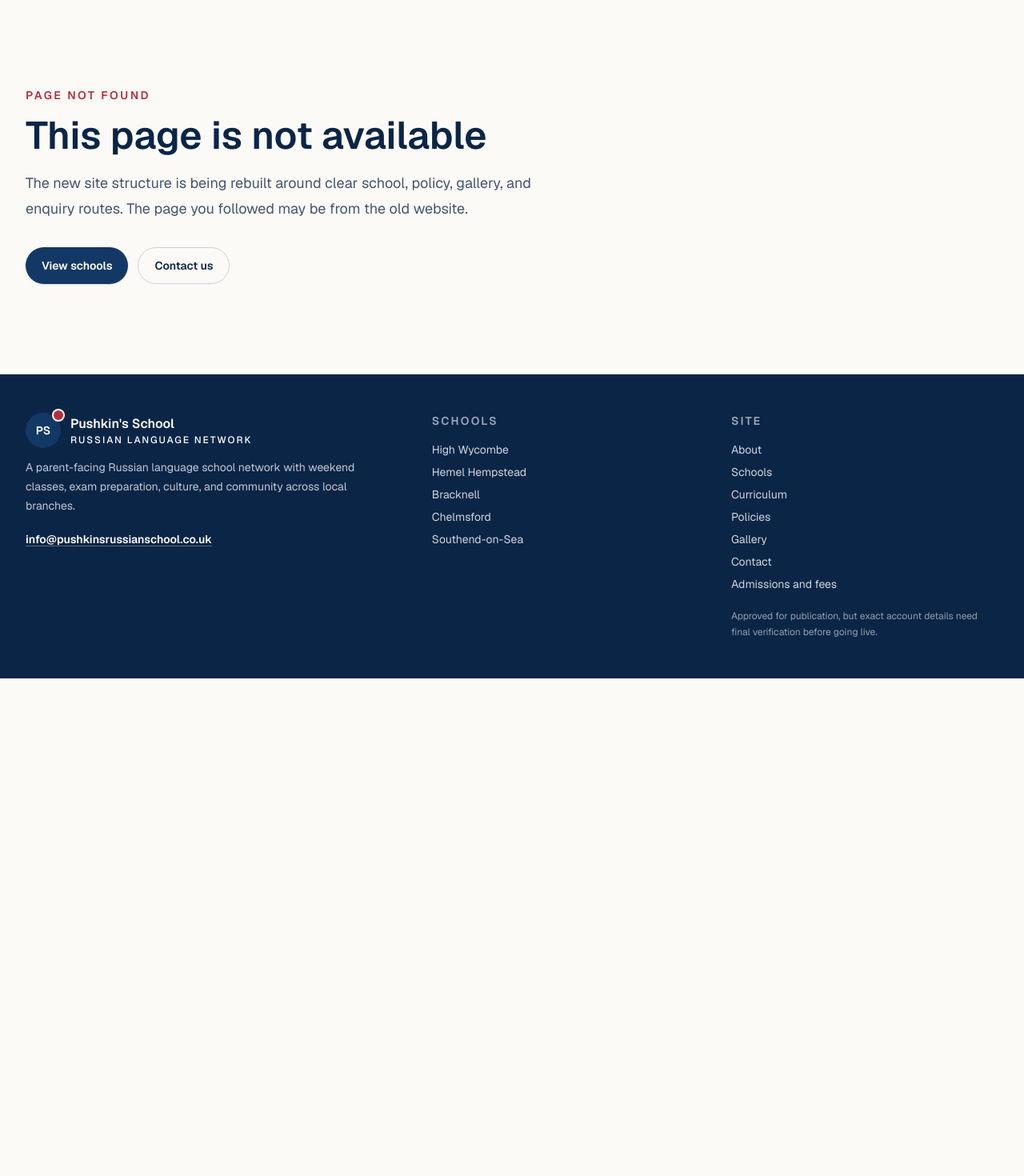
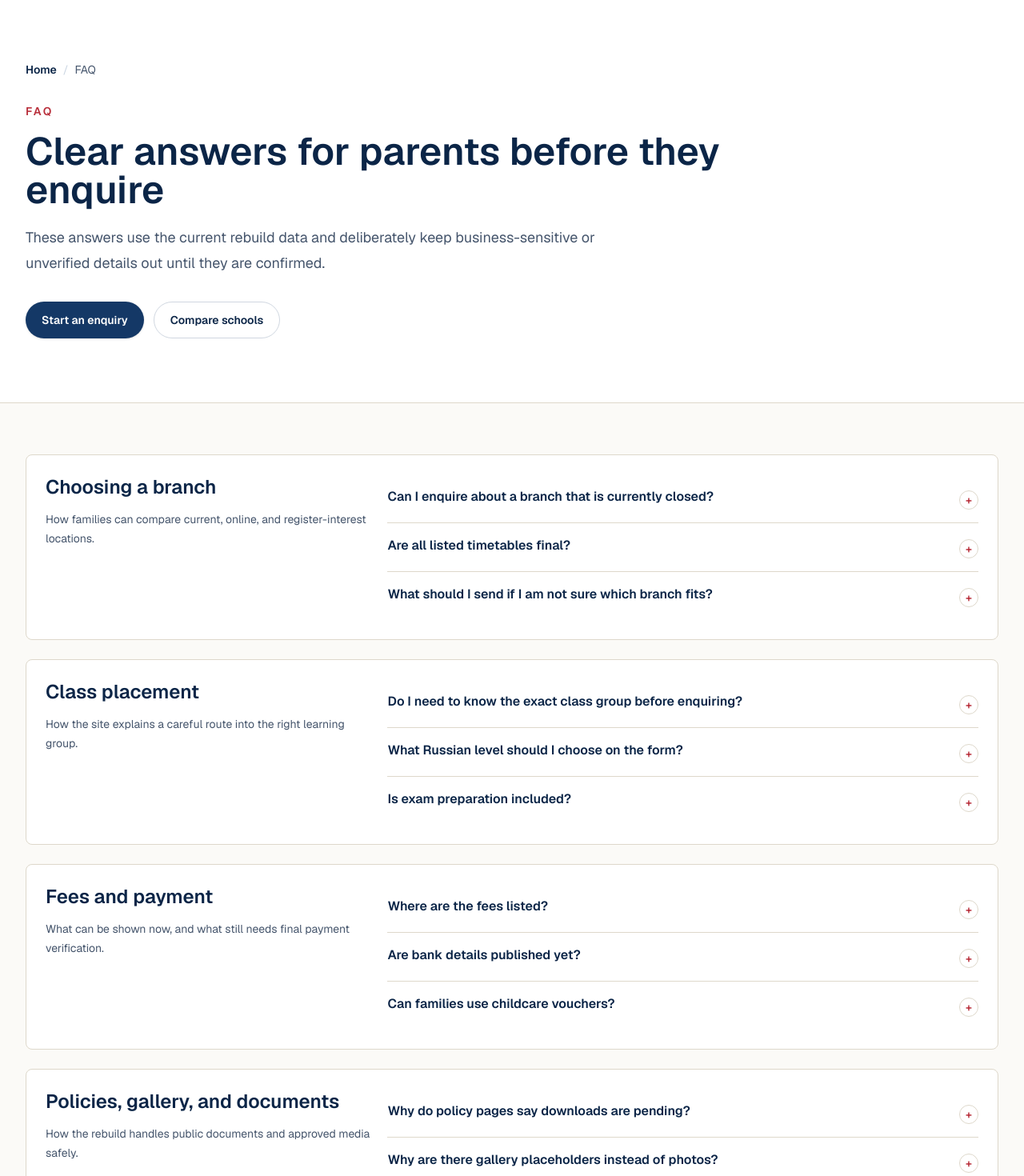
Before and after one commit to AntonV0/pushkins-russian-school, a Next.js app: page /faq in a window 1280 px wide. Before the commit this address had no page. Shown: the part 80-1550 px from the top of the page at 80% size. Before the commit the page ends 928 px from the top, so only its background shows below. Built offline with nearby package versions, Linux system fonts and the light colour scheme.

Commit message:
feat(content): add parent faq hub

```diff
--- a/src/app/admissions/page.tsx
+++ b/src/app/admissions/page.tsx
@@ -52,6 +52,9 @@ export default function AdmissionsPage() {
               </ButtonLink>
               <ButtonLink href="/schools" variant="secondary">
                 Compare branches
+              </ButtonLink>
+              <ButtonLink href="/faq" variant="secondary">
+                Read FAQ
               </ButtonLink>
             </div>
           </div>
--- a/src/app/contact/page.tsx
+++ b/src/app/contact/page.tsx
@@ -107,6 +107,14 @@ export default async function ContactPage({ searchParams }: ContactPageProps) {
                 simple while final delivery and privacy wording are confirmed.
               </p>
             </SectionIntro>
+            <div className="mt-6">
+              <Link
+                href="/faq"
+                className="text-sm font-semibold text-brand-blue-strong underline decoration-brand-red/40 hover:text-brand-red"
+              >
+                Read common questions before enquiring
+              </Link>
+            </div>
             <div className="mt-6 grid gap-3">
               {schools.map((school) => (
                 <Link
--- /dev/null
+++ b/src/app/faq/page.tsx
@@ -0,0 +1,83 @@
+import type { Metadata } from "next";
+import { Breadcrumbs } from "@/components/site/breadcrumbs";
+import { ButtonLink } from "@/components/site/button-link";
+import { FaqList } from "@/components/site/faq-list";
+import { JsonLd } from "@/components/site/json-ld";
+import { faqGroups, faqs } from "@/data/faqs";
+import { absoluteUrl, siteConfig } from "@/data/site";
+
+export const metadata: Metadata = {
+  title: "Frequently Asked Questions",
+  description:
+    "Answers to common parent questions about Pushkin's School branches, class placement, fees, policies, gallery media, and enquiries.",
+  alternates: {
+    canonical: "/faq",
+  },
+  openGraph: {
+    title: "Frequently Asked Questions | Pushkin's School",
+    description:
+      "Common parent questions about branches, placement, fees, documents, and enquiries.",
+    url: "/faq",
+  },
+};
+
+const faqJsonLd = {
+  "@context": "https://schema.org",
+  "@type": "FAQPage",
+  mainEntity: faqs.map((item) => ({
+    "@type": "Question",
+    name: item.question,
+    acceptedAnswer: {
+      "@type": "Answer",
+      text: item.answer,
+    },
+  })),
+};
+
+export default function FaqPage() {
+  return (
+    <main>
+      <JsonLd
+        data={{
+          ...faqJsonLd,
+          url: absoluteUrl("/faq"),
+          isPartOf: {
+            "@type": "WebSite",
+            name: siteConfig.name,
+            url: siteConfig.url,
+          },
+        }}
+      />
+      <section className="border-b border-border-soft bg-surface py-16 sm:py-20">
+        <div className="mx-auto max-w-7xl px-6 lg:px-8">
+          <Breadcrumbs items={[{ label: "FAQ" }]} />
+          <p className="text-sm font-semibold uppercase tracking-[0.18em] text-brand-red">
+            FAQ
+          </p>
+          <h1 className="mt-4 max-w-4xl text-4xl font-semibold text-brand-blue-strong sm:text-5xl">
+            Clear answers for parents before they enquire
+          </h1>
+          <p className="mt-5 max-w-3xl text-lg leading-8 text-slate-600">
+            These answers use the current rebuild data and deliberately keep
+            business-sensitive or unverified details out until they are
+            confirmed.
+          </p>
+          <div className="mt-8 flex flex-col gap-3 sm:flex-row">
+            <ButtonLink href="/contact#enquiry-form">
+              Start an enquiry
+            </ButtonLink>
+            <ButtonLink href="/schools" variant="secondary">
+              Compare schools
+            </ButtonLink>
+          </div>
+        </div>
+      </section>
+
+      <section className="bg-background py-14 sm:py-16">
+        <div className="mx-auto max-w-7xl px-6 lg:px-8">
+          <FaqList groups={faqGroups} />
+        </div>
+      </section>
+    </main>
+  );
+}
--- a/src/app/sitemap.ts
+++ b/src/app/sitemap.ts
@@ -9,6 +9,7 @@ const staticRoutes = [
   "/",
   ...primaryNavigation.map((item) => item.href),
   "/admissions",
+  "/faq",
 ];
 
 export default function sitemap(): MetadataRoute.Sitemap {
--- /dev/null
+++ b/src/components/site/faq-list.tsx
@@ -0,0 +1,47 @@
+import type { FaqGroup } from "@/data/faqs";
+
+type FaqListProps = {
+  groups: FaqGroup[];
+};
+
+export function FaqList({ groups }: FaqListProps) {
+  return (
+    <div className="grid gap-6">
+      {groups.map((group) => (
+        <section
+          key={group.title}
+          className="rounded-lg border border-border-soft bg-surface p-6"
+        >
+          <div className="grid gap-3 md:grid-cols-[0.72fr_1.28fr]">
+            <div>
+              <h2 className="text-2xl font-semibold text-brand-blue-strong">
+                {group.title}
+              </h2>
+              <p className="mt-3 text-sm leading-6 text-slate-600">
+                {group.summary}
+              </p>
+            </div>
+            <div className="divide-y divide-border-soft">
+              {group.items.map((item) => (
+                <details key={item.question} className="group py-4">
+                  <summary className="flex cursor-pointer list-none items-start justify-between gap-4 text-left text-base font-semibold text-brand-blue-strong marker:hidden">
+                    <span>{item.question}</span>
+                    <span
+                      aria-hidden="true"
+                      className="mt-1 inline-flex size-6 shrink-0 items-center justify-center rounded-full border border-border-soft text-sm text-brand-red transition group-open:rotate-45"
+                    >
+                      +
+                    </span>
+                  </summary>
+                  <p className="mt-3 max-w-3xl text-sm leading-6 text-slate-600">
+                    {item.answer}
+                  </p>
+                </details>
+              ))}
+            </div>
+          </div>
+        </section>
+      ))}
+    </div>
+  );
+}
--- /dev/null
+++ b/src/data/faqs.ts
@@ -0,0 +1,103 @@
+export type FaqItem = {
+  question: string;
+  answer: string;
+};
+
+export type FaqGroup = {
+  title: string;
+  summary: string;
+  items: FaqItem[];
+};
+
+export const faqGroups: FaqGroup[] = [
+  {
+    title: "Choosing a branch",
+    summary:
+      "How families can compare current, online, and register-interest locations.",
+    items: [
+      {
+        question: "Can I enquire about a branch that is currently closed?",
+        answer:
+          "Yes. Closed and online-only branches remain part of the school network, and the site uses register-interest wording where in-person classes are not currently confirmed.",
+      },
+      {
+        question: "Are all listed timetables final?",
+        answer:
+          "Some branch timetables come from legacy source material and are marked with verification notes where old pages conflict or need current confirmation.",
+      },
+      {
+        question: "What should I send if I am not sure which branch fits?",
+        answer:
+          "Share your preferred area, child's age, current Russian level, whether you want current classes or future local classes, and any exam goals.",
+      },
+    ],
+  },
+  {
+    title: "Class placement",
+    summary:
+      "How the site explains a careful route into the right learning group.",
+    items: [
+      {
+        question: "Do I need to know the exact class group before enquiring?",
+        answer:
+          "No. The enquiry route is designed to gather context first. Teachers can then use the child's age, language experience, and early lessons to guide the most suitable group.",
+      },
+      {
+        question: "What Russian level should I choose on the form?",
+        answer:
+          "Choose the closest option. It is fine to select 'Not sure yet' if the child has mixed experience across speaking, reading, and writing.",
+      },
+      {
+        question: "Is exam preparation included?",
+        answer:
+          "The data model includes GCSE and A Level exam preparation as a class pathway. Families should mention exam goals in the enquiry so the school can confirm suitability.",
+      },
+    ],
+  },
+  {
+    title: "Fees and payment",
+    summary:
+      "What can be shown now, and what still needs final payment verification.",
+    items: [
+      {
+        question: "Where are the fees listed?",
+        answer:
+          "The admissions page and each school page show the legacy fee summary from centralized payment data so it can be updated in one place.",
+      },
+      {
+        question: "Are bank details published yet?",
+        answer:
+          "No exact account values are guessed. Bank details are approved for future inclusion, but the account information remains a verification placeholder until final values are confirmed.",
+      },
+      {
+        question: "Can families use childcare vouchers?",
+        answer:
+          "The legacy payment source lists childcare vouchers as an accepted method, alongside bank transfer. This remains centralized for final confirmation.",
+      },
+    ],
+  },
+  {
+    title: "Policies, gallery, and documents",
+    summary:
+      "How the rebuild handles public documents and approved media safely.",
+    items: [
+      {
+        question: "Why do policy pages say downloads are pending?",
+        answer:
+          "Policy titles and shells are ready, but public downloads should only be linked after the documents are reviewed, updated, and checked for personal or unpublished operational details.",
+      },
+      {
+        question: "Why are there gallery placeholders instead of photos?",
+        answer:
+          "Raw screenshots are intentionally not used as website assets. Gallery routes are ready for approved, optimized public images once the asset workflow is complete.",
+      },
+      {
+        question: "Will the website store enquiry form information?",
+        answer:
+          "Not yet. The current enquiry form prepares a structured email draft and does not store or submit information through the website backend.",
+      },
+    ],
+  },
+];
+
+export const faqs = faqGroups.flatMap((group) => group.items);
--- a/src/data/navigation.ts
+++ b/src/data/navigation.ts
@@ -15,4 +15,5 @@ export const primaryNavigation: NavigationItem[] = [
 export const footerNavigation: NavigationItem[] = [
   ...primaryNavigation,
   { label: "Admissions and fees", href: "/admissions" },
+  { label: "FAQ", href: "/faq" },
 ];
```
